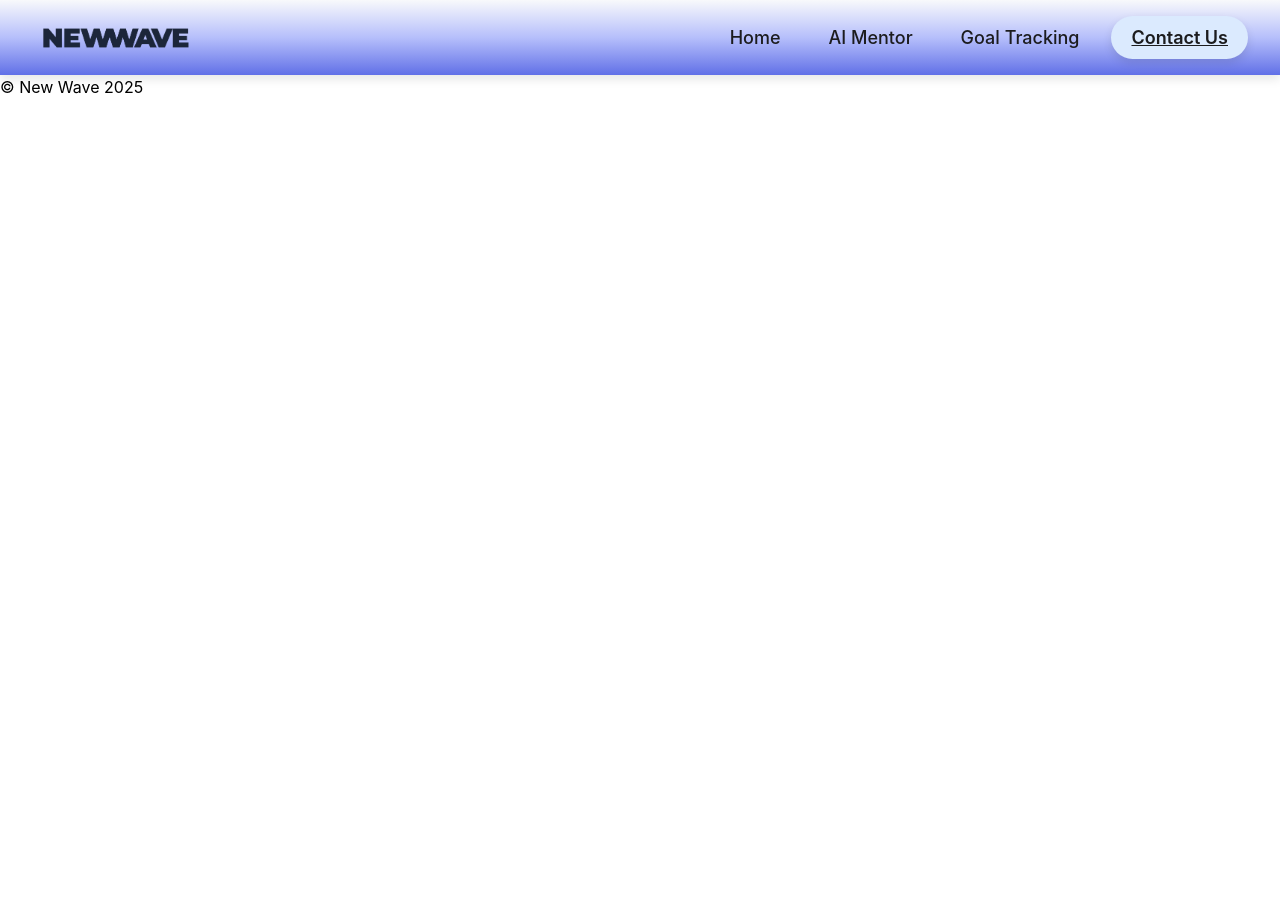
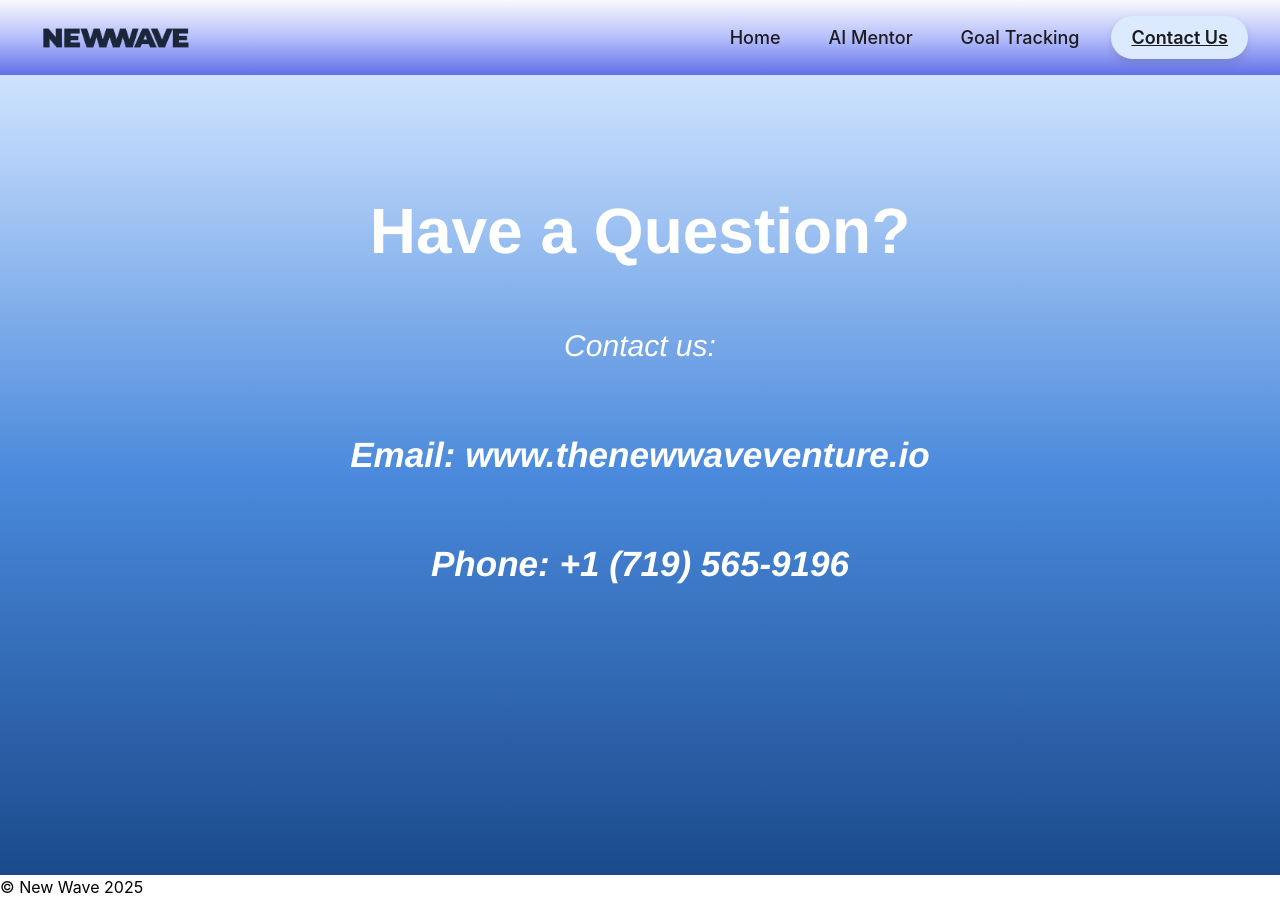
Before and after one commit to INFO-Capstone-New-Wave-Alchemy/New-Wave, a React (Create React App) app in the folder frontend/: page /contact in a window 1280 px wide. Before the commit the page ends 800 px from the top, so only its background shows below. Built offline with nearby package versions, Linux system fonts and the light colour scheme.

Commit message:
temporary contact page

```diff
--- a/frontend/src/components/App.js
+++ b/frontend/src/components/App.js
@@ -6,6 +6,7 @@ import ChatBot from './Chatbot';
 import GoalSetting from './GoalSetting';
 import GoalOverview from './GoalOverview';
 import Landing from './Landing';
+import Contact from './Contact';
 
 function App() {
   return (
@@ -17,6 +18,7 @@ function App() {
         <Route path="/ai-mentor" element={<ChatBot />} />
         <Route path="/goal-tracking" element={<GoalSetting />} />
         <Route path="/goal-overview" element={<GoalOverview />} />
+        <Route path="/contact" element={<Contact />} />
       </Routes>
       <Footer />
     </Router>
--- /dev/null
+++ b/frontend/src/components/Contact.js
@@ -0,0 +1,30 @@
+import React from "react";
+
+import '../index.css';
+
+function Contact() {
+  return (
+    <div className="container">
+      <div className="dashboard">
+        <main className="main-content">
+          <div className="content-wrapper">
+            <h1 className="title">
+              Have a Question?
+            </h1>
+            <p className="subtitle">
+              Contact us:
+            </p>
+            <p className="subtitle">
+              <h3>Email: www.thenewwaveventure.io</h3>
+            </p>
+            <p className="subtitle">
+                <h3>Phone: +1 (719) 565-9196</h3>
+            </p>
+          </div>
+        </main>
+      </div>
+    </div>
+  );
+}
+
+export default Contact;
```
